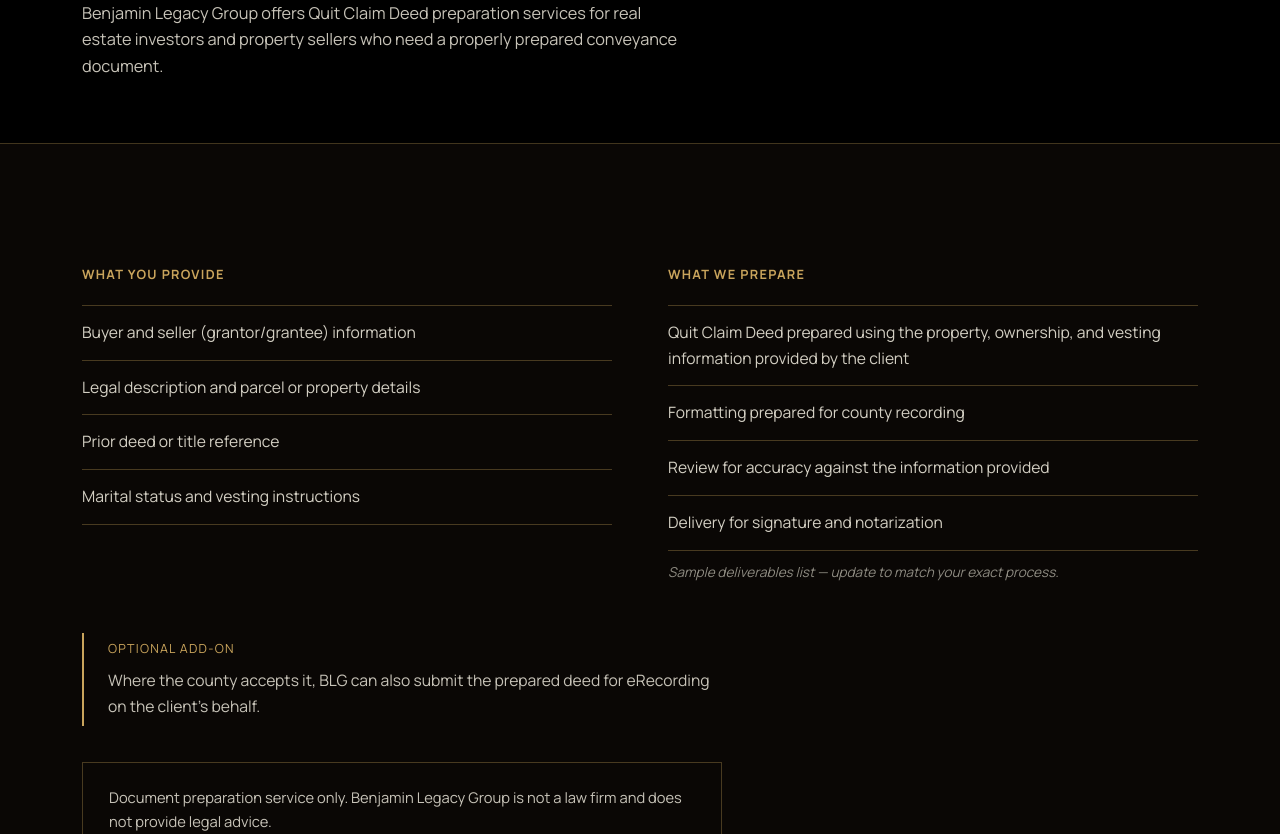
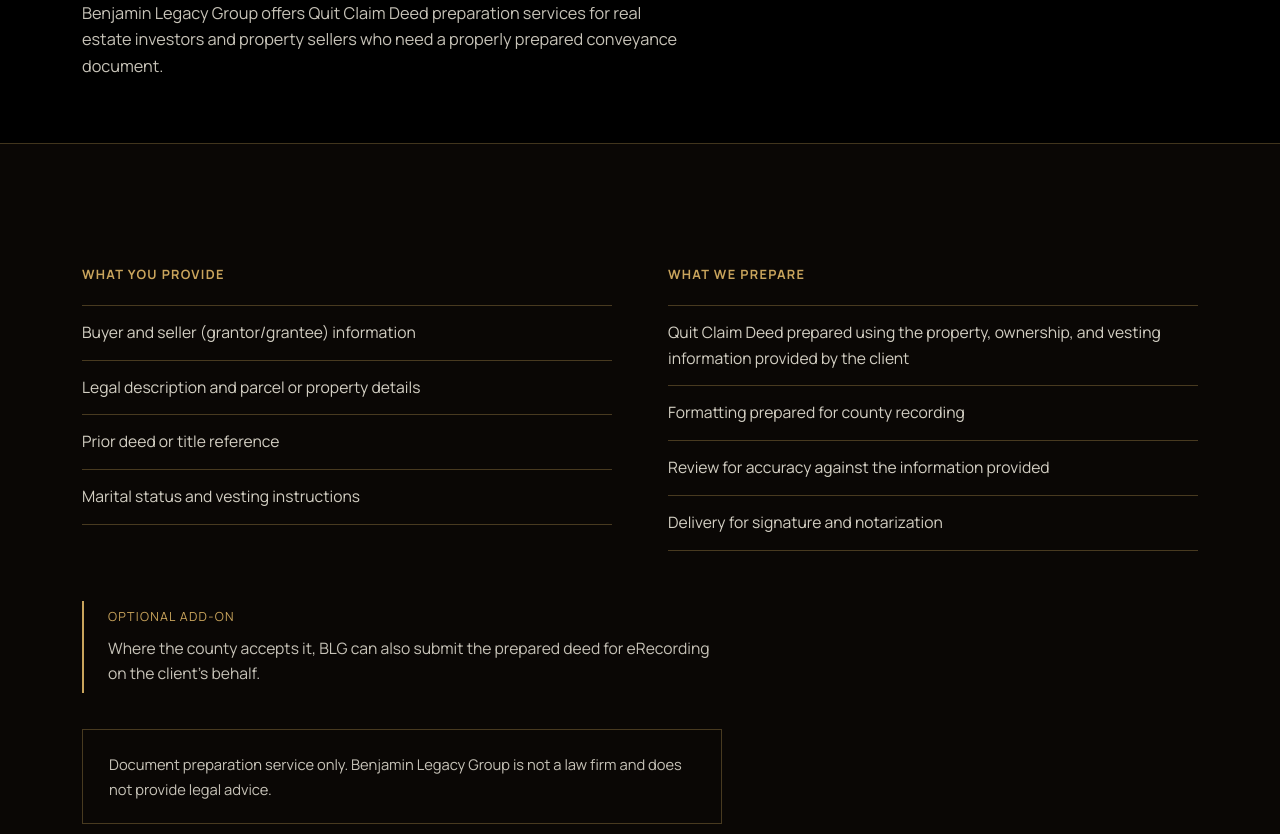
Before and after one commit to benjaminlegacygroup25-hue/benjaminlegacygrp-website, a plain HTML site: page deed-prep.html in a window 1280 px wide. Shown: the part 266-1100 px from the top of the page. Drawn offline with nearby package versions, Linux system fonts and the light colour scheme; a web font is replaced by a local one.

Commit message:
Update deed-prep.html

```diff
--- a/deed-prep.html
+++ b/deed-prep.html
@@ -65,7 +65,7 @@
           <li>Review for accuracy against the information provided</li>
           <li>Delivery for signature and notarization</li>
         </ul>
-        <div class="deed-note">Sample deliverables list — update to match your exact process.</div>
+
       </div>
     </div>
 
```
